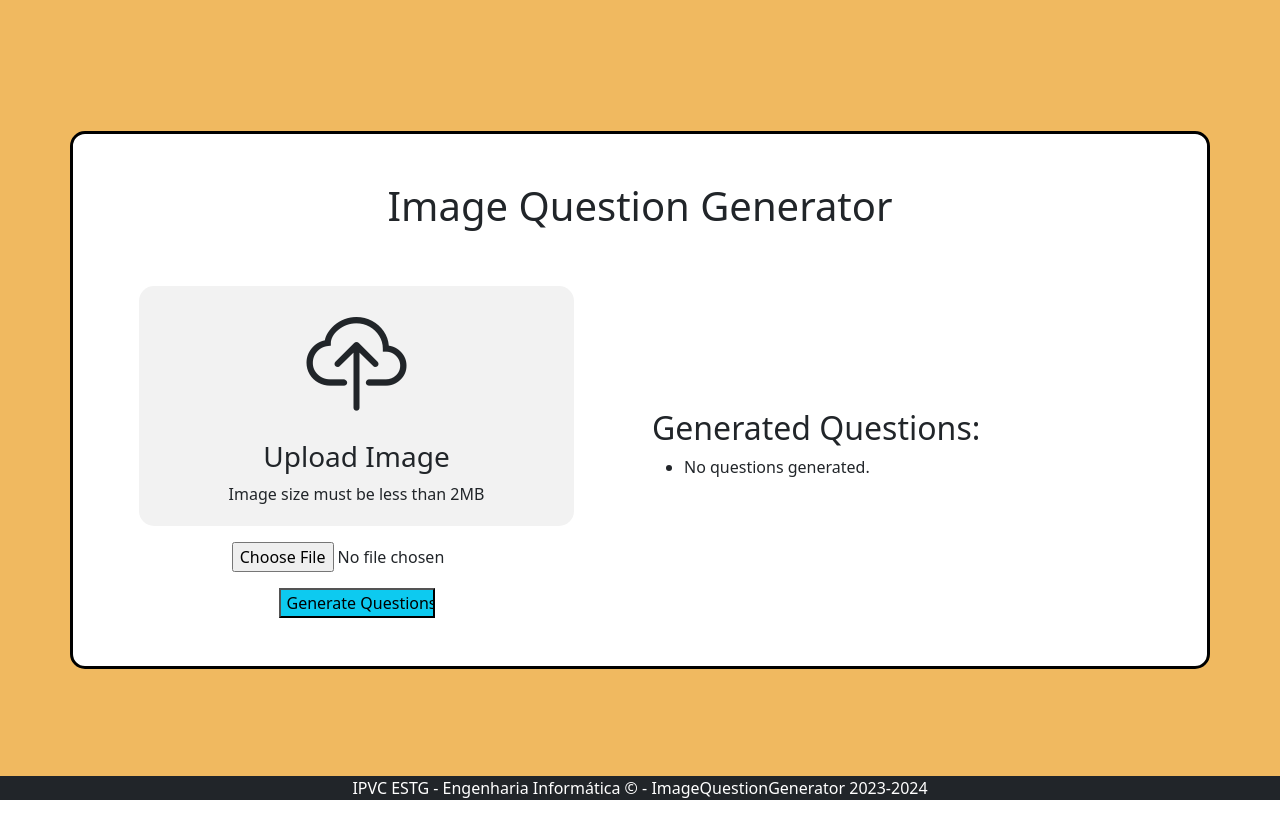
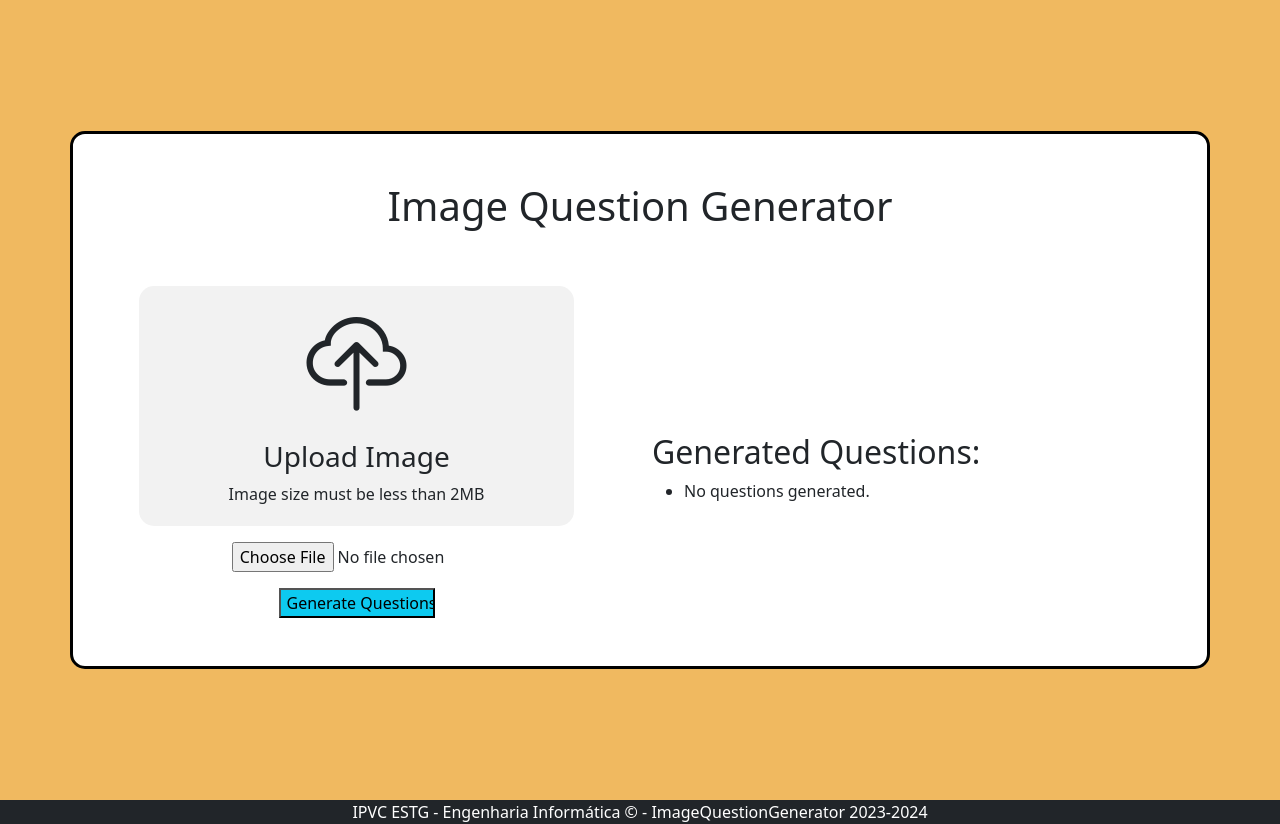
Before and after one commit to Pin7i7o/Project3-Image-Recognition, a Flask app: page / in a window 1280 px wide. Before the commit the page ends 800 px from the top, so only its background shows below. Run offline with Flask 3, Linux system fonts and the light colour scheme.

Commit message:
updated html

```diff
--- a/templates/index.html
+++ b/templates/index.html
@@ -9,7 +9,8 @@
         <link href="https://cdn.jsdelivr.net/npm/bootstrap@5.3.2/dist/css/bootstrap.min.css" rel="stylesheet" integrity="sha384-T3c6CoIi6uLrA9TneNEoa7RxnatzjcDSCmG1MXxSR1GAsXEV/Dwwykc2MPK8M2HN" crossorigin="anonymous">
         <link href="https://cdn.jsdelivr.net/npm/bootstrap-icons@1.5.0/font/bootstrap-icons.css" rel="stylesheet" />
     </head>
-    <body class="d-flex flex-column justify-content-center align-items-center">
+    <body>
+        <div class="d-flex flex-column justify-content-center align-items-center" style="height: 100vh">
             {% if no_file_selected_error %}
                 <div class="alert alert-danger alert-dismissible fade show" role="alert" style="width: 85%;">
                     No File Selected!
@@ -27,7 +28,7 @@
 
                 <div class="row d-flex align-items-center justify-content-center mb-5">
                     <div class="col-md-6 d-flex justify-content-center align-items-center flex-column">
-                    <div class="img-area mb-3" data-img="" id="imagePreview">
+                        <div class="d-flex justify-content-center align-items-center flex-column img-area mb-3" data-img="" id="imagePreview">
                             <i class='bi bi-cloud-upload icon'></i>
                             <h3>Upload Image</h3>
                             <p>Image size must be less than <span>2MB</span></p>
@@ -41,7 +42,7 @@
                             </div>
                         </form>
                     </div>
-                <div class="col-md-6">
+                    <div class="col-md-6 mt-5">
                         <h2>Generated Questions:</h2>
                         <ul>
                             {% if generated_questions %}
@@ -57,9 +58,9 @@
                 </div>
             </div>
             <script src="{{ url_for('static', filename='script.js') }}"></script>
-
-        <footer class="bg-dark text-white fixed-bottom">
+        </div>
+    </body>
+    <footer class="bg-dark text-white" style="width: 100vw">
         <article class="m-0 text-center">IPVC ESTG - Engenharia Informática &copy; - ImageQuestionGenerator 2023-2024</article>
     </footer>
-    </body>
 </html>
```
Lines whose indentation alone changed are shown as unchanged.
